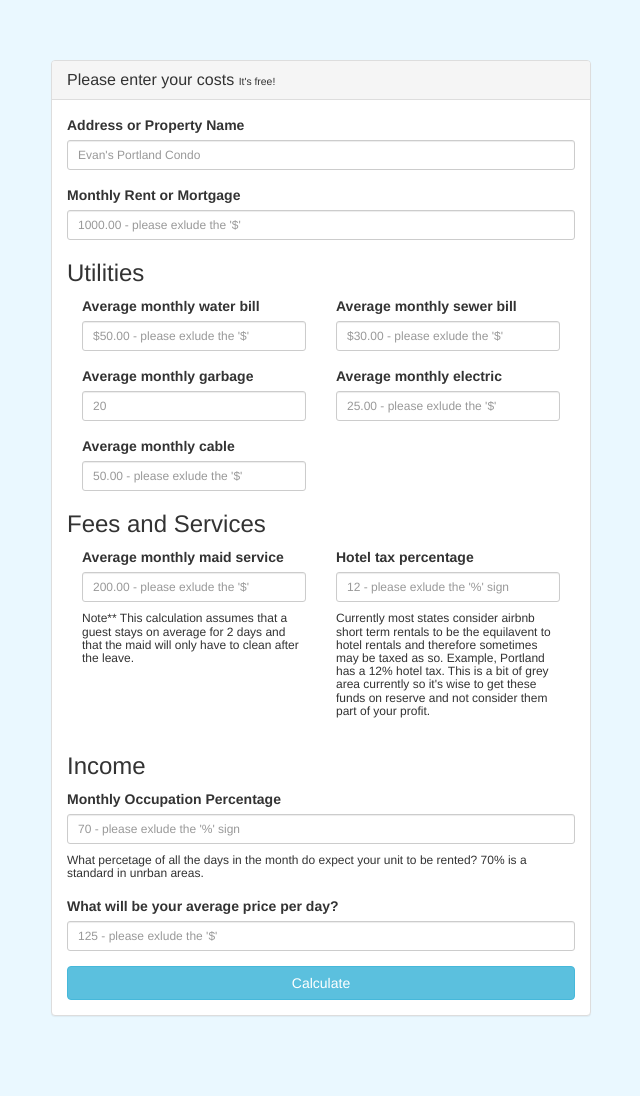
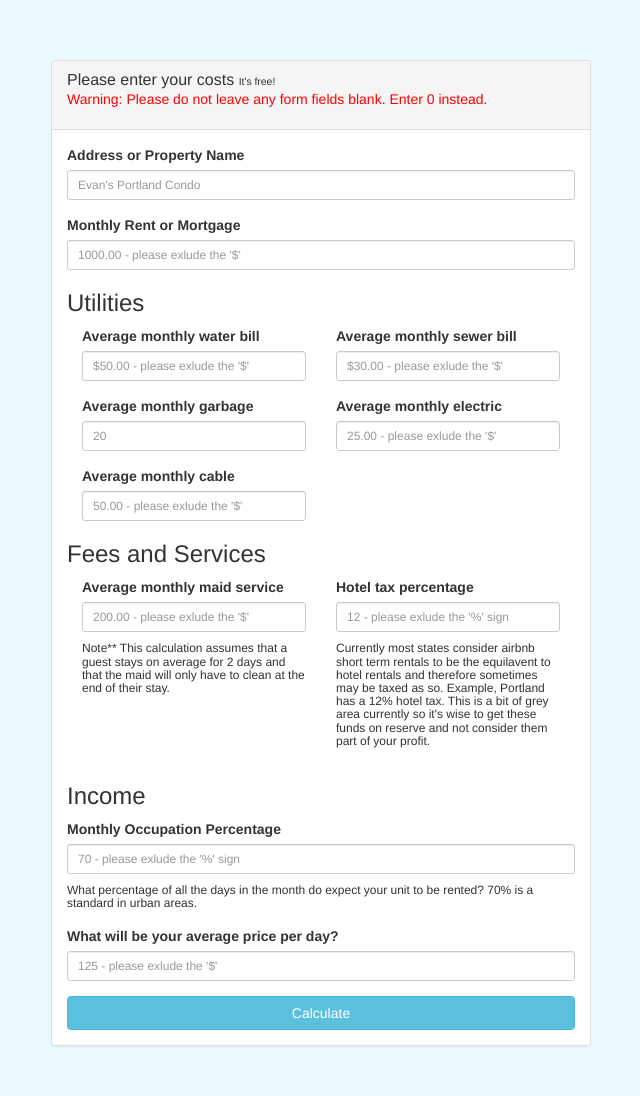
Before and after one commit to puma10/airbnb_calc, a Flask app: template my_app/templates/calculator.html in a window 1280 px wide. Shown: the part 51-1147 px from the top of the page, without its empty margins (34-674 px from the left). Run offline with Flask 2, Linux system fonts and the light colour scheme; the template is opened without the code that fills it, so the values that code supplies are empty; parts of the project's set-up code (start-up, migrations or seed data) failed here and were passed over; some libraries are stand-ins or nearby versions.

Commit message:
updated calculator form text

```diff
--- a/my_app/templates/calculator.html
+++ b/my_app/templates/calculator.html
@@ -10,6 +10,7 @@
             <div class="panel panel-default">
                 <div class="panel-heading">
                     <h3 class="panel-title">Please enter your costs <small>It's free!</small></h3>
+                    <p style="color:red;">Warning: Please do not leave any form fields blank. Enter 0 instead.</p>
                 </div>
                 <div class="panel-body centered">
                     {# hijiking the defualt form behavior with onsubmit="return false" #}
@@ -90,7 +91,7 @@
 
                                 <input type="text" name="maid_service" id="maid_service" class="form-control input-sm" placeholder="200.00 - please exlude the '$'">
 
-                                <h6>Note** This calculation assumes that a guest stays on average for 2 days and that the maid will only have to clean after the leave.</h6>
+                                <h6>Note** This calculation assumes that a guest stays on average for 2 days and that the maid will only have to clean at the end of their stay.</h6>
                             </div>
 
 
@@ -110,7 +111,7 @@
                         <div class="form-group">
                             <label for="Occupancy">Monthly Occupation Percentage</label>
                             <input type="text" name="occupancy" id="occupancy" class="form-control input-sm" placeholder="70 - please exlude the '%' sign ">
-                            <h6>What percetage of all the days in the month do expect your unit to be rented?  70% is a standard in unrban areas.</h6>
+                            <h6>What percentage of all the days in the month do expect your unit to be rented?  70% is a standard in urban areas.</h6>
                         </div>
 
                         {# daily_price #}
```
